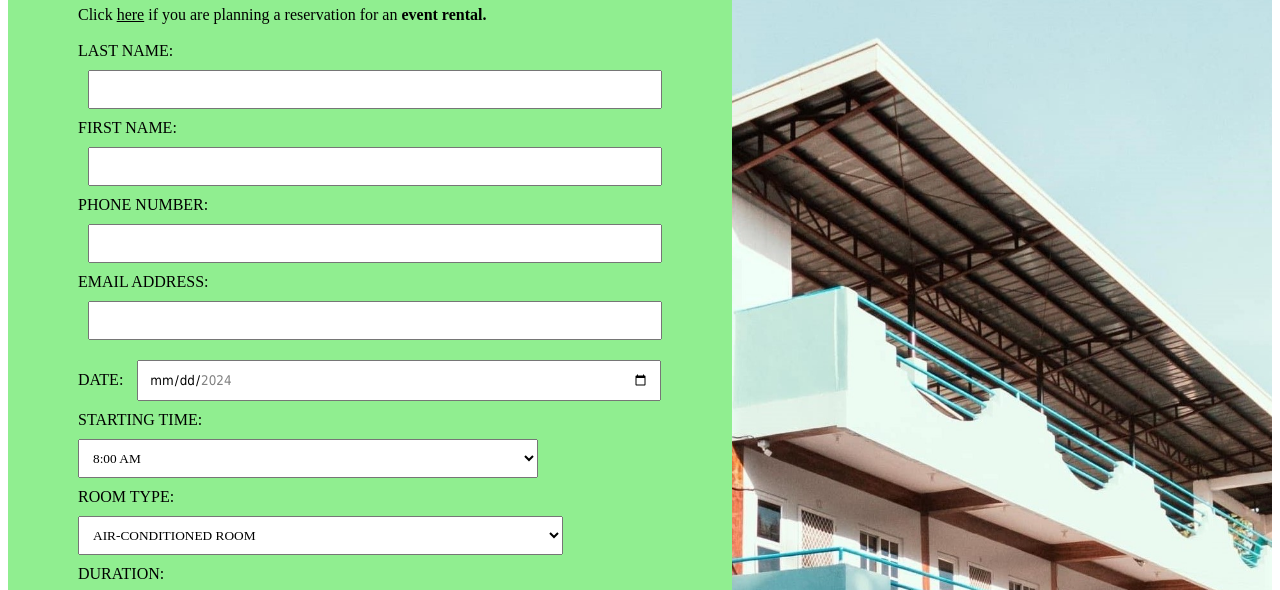
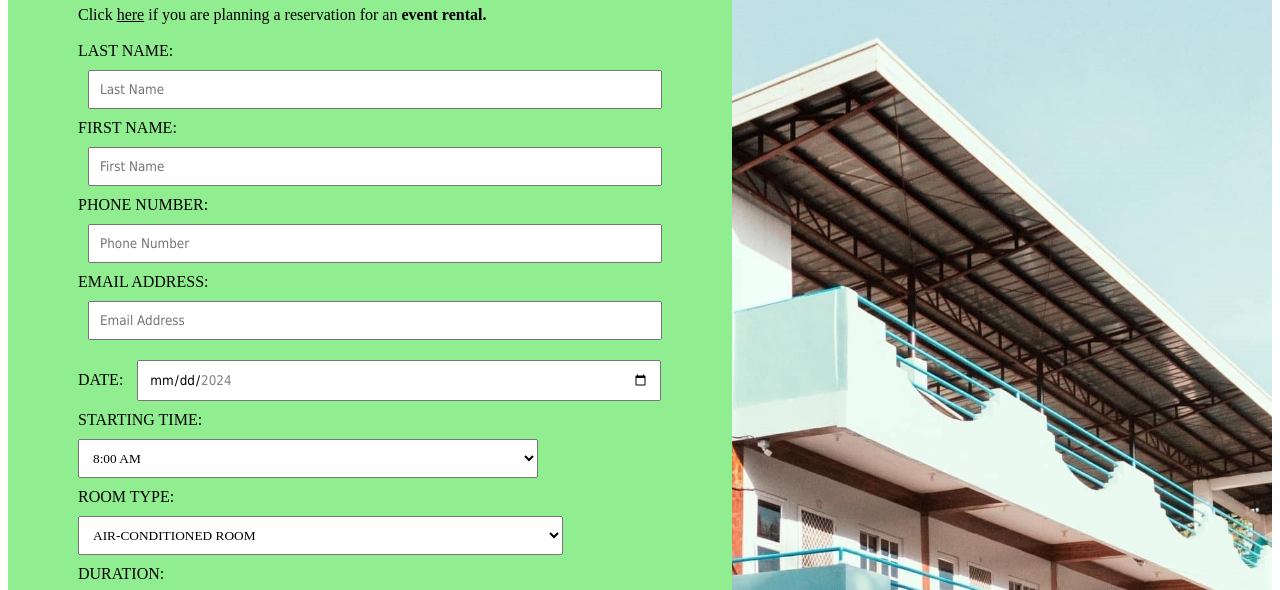
Before and after one commit to aceaceron/lcde, a plain HTML site: page index.html in a window 1280 px wide. Shown: the part 182-772 px from the top of the page. Drawn offline with Linux system fonts and the light colour scheme; no server answers.

Commit message:
Add files via upload

```diff
--- a/index.html
+++ b/index.html
@@ -59,16 +59,20 @@
             </div><br><br>
             <form action="" id="reservationForm">
                 <div class="reservationInfo">
-                    <label>LAST NAME:</label><input type="text" id="lastName" required>
+                    <label for="lastName" class="hide-label">LAST NAME:</label>
+                    <input type="text" id="lastName" placeholder="Last Name" required>
                 </div>
                 <div class="reservationInfo">
-                    <label>FIRST NAME:</label><input type="text" id="firstName" required>
+                    <label for="firstName" class="hide-label">FIRST NAME:</label>
+                    <input type="text" id="firstName" placeholder="First Name" required>
                 </div>
                 <div class="reservationInfo">
-                    <label>PHONE NUMBER:</label><input type="text" id="phoneNumber" required>
+                    <label for="phoneNumber" class="hide-label">PHONE NUMBER:</label>
+                    <input type="text" id="phoneNumber" placeholder="Phone Number" required>
                 </div>
                 <div class="reservationInfo">
-                    <label>EMAIL ADDRESS: </label><input type="email" id="emailAddress" required>
+                    <label for="emailAddress" class="hide-label">EMAIL ADDRESS:</label>
+                    <input type="email" id="emailAddress" placeholder="Email Address" required>
                 </div>
 
                 <div class="reservationInfo">
@@ -385,7 +389,6 @@
                         <h3>Gary B. Espeso</h3>
                         <p>CO-OWNER</p>
                     </div>
-
                 </div>
             </div>
             <div class="container6-content1">
```
